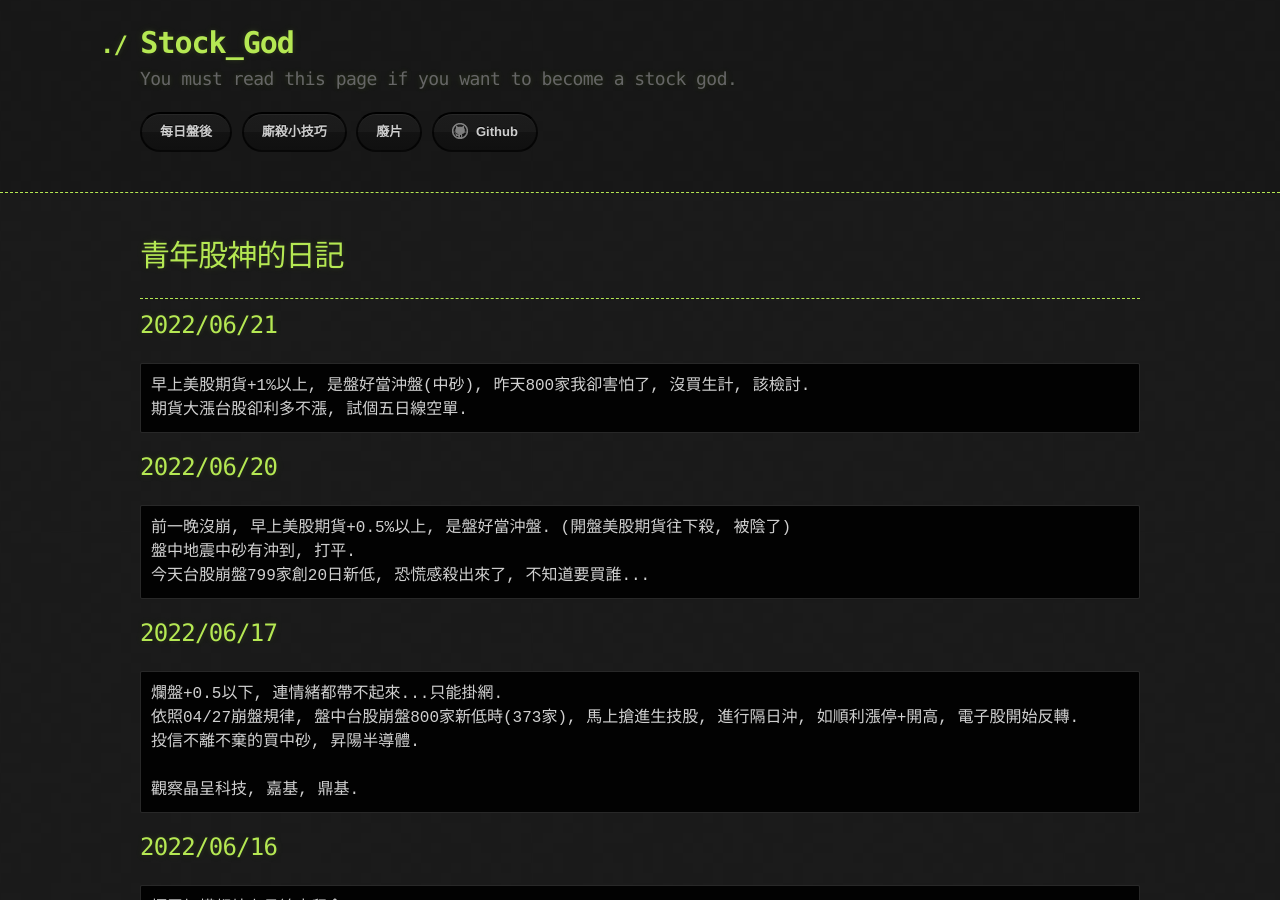
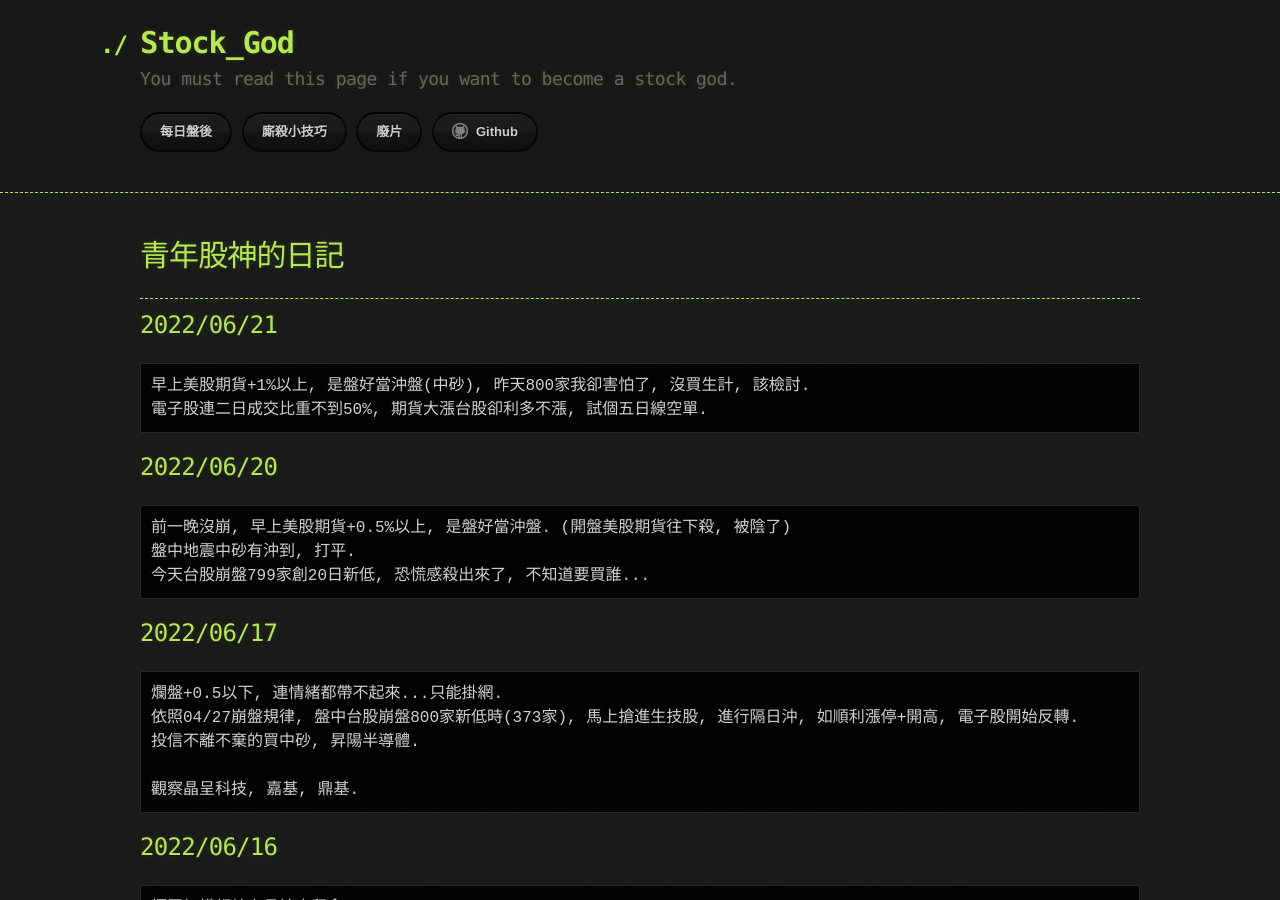
Before and after one commit to lepg5487/Stock_God, a Jekyll site: the page built from index.md, in a window 1280 px wide and 900 px high. Built offline with Jekyll 4.4.1, drawn with Linux system fonts in a browser that asks for light colours; our own code applies the rules of GitHub Pages for plain Markdown files.

Commit message:
Update index.md

````diff
--- a/index.md
+++ b/index.md
@@ -9,7 +9,7 @@ layout: testlayouts
 ## 2022/06/21
 ```
 早上美股期貨+1%以上, 是盤好當沖盤(中砂), 昨天800家我卻害怕了, 沒買生計, 該檢討.
-期貨大漲台股卻利多不漲, 試個五日線空單.
+電子股連二日成交比重不到50%, 期貨大漲台股卻利多不漲, 試個五日線空單.
 ```
 
 ## 2022/06/20
````
